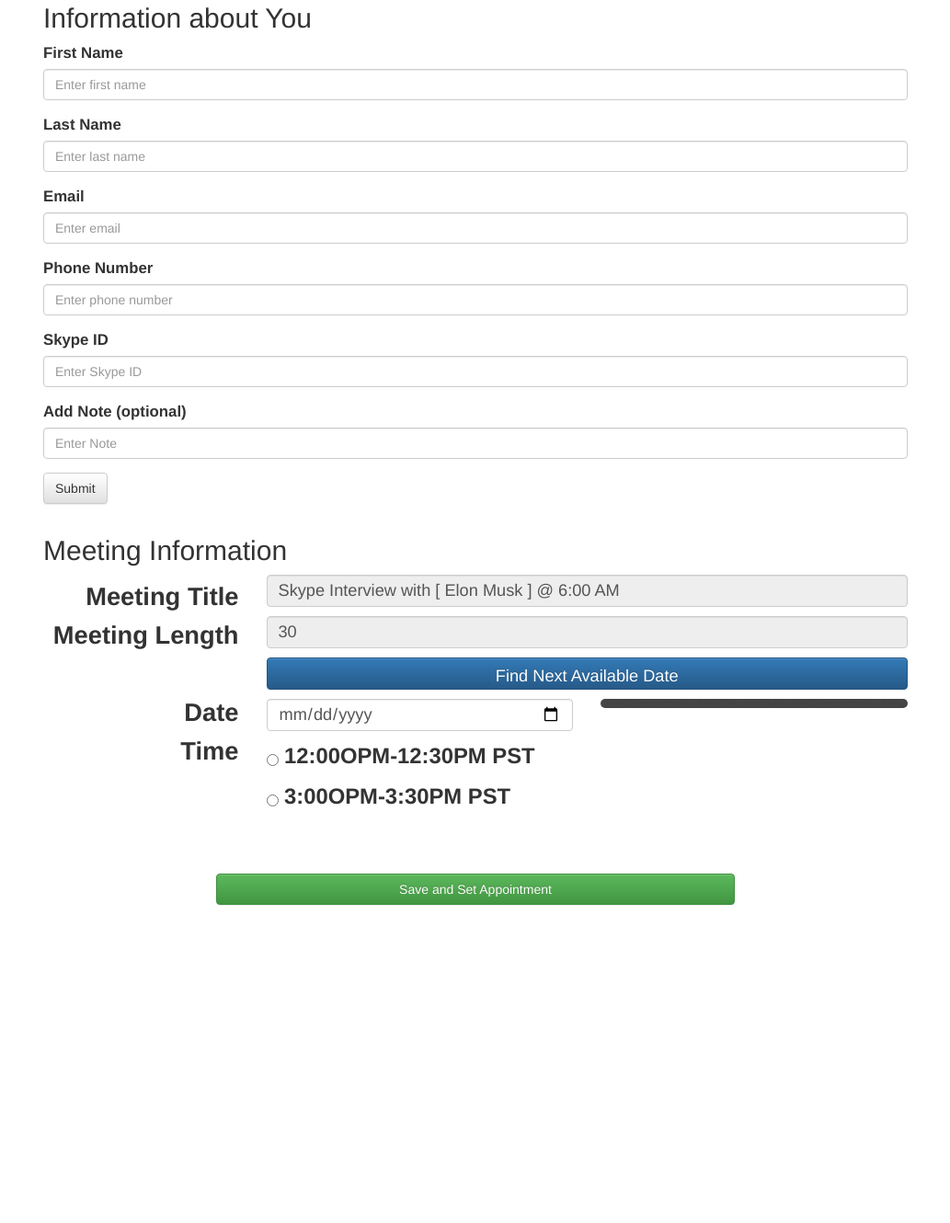
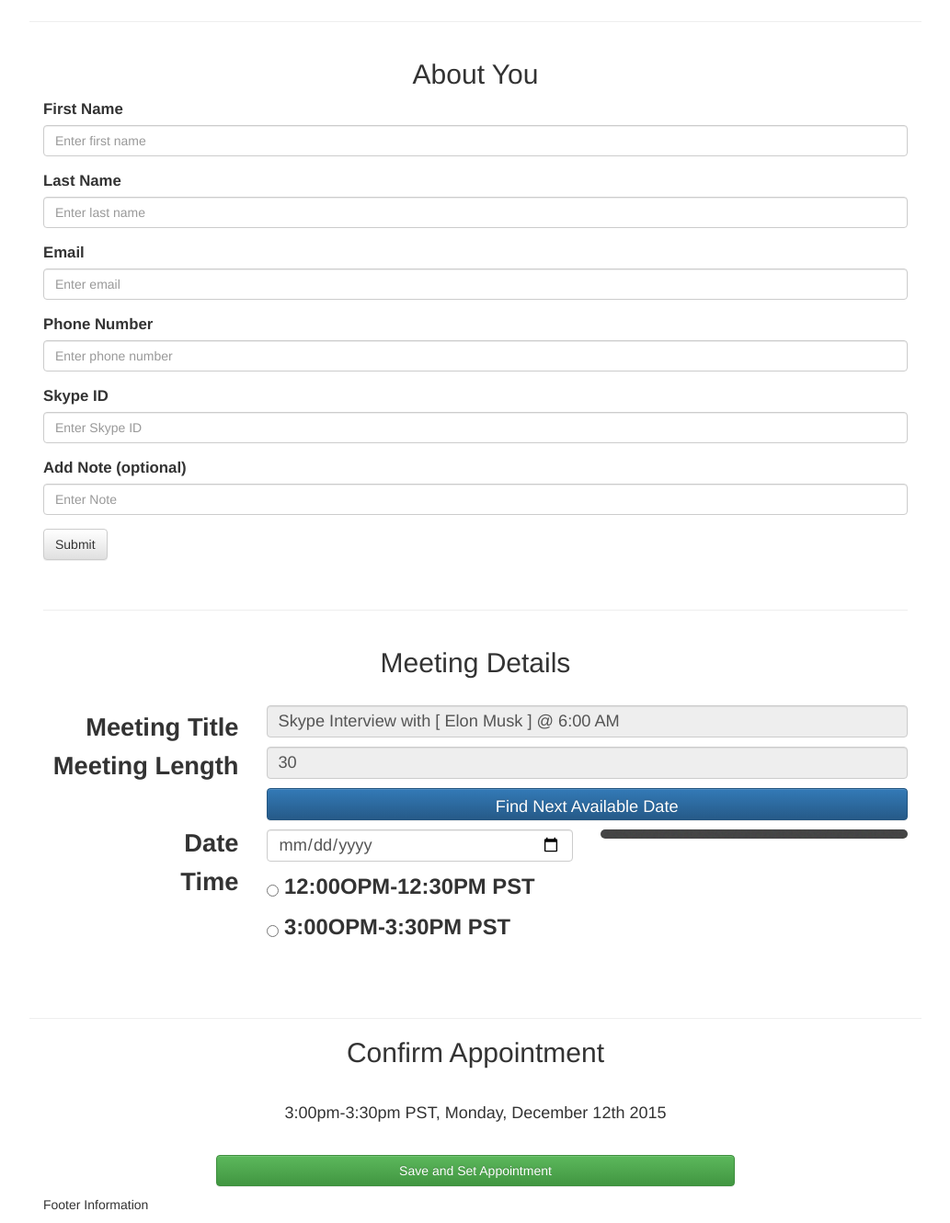
Before and after one commit to keephopealive/Mockup_SchedulingApp, a plain HTML site: page scheduler.html in a window 1280 px wide. Shown: the part 92-1422 px from the top of the page at 92% size, without its empty margins (123-1156 px from the left). Before the commit the page ends 1086 px from the top, so only its background shows below. Drawn offline with nearby package versions, Linux system fonts and the light colour scheme.

Commit message:
completed confirmations sections

```diff
--- a/scheduler.css.less
+++ b/scheduler.css.less
@@ -4,7 +4,9 @@
 	vertical-align: top;
 	// outline: 1px dotted green;
 }
-
+h2, h4{
+	text-align: center;
+}
 body{
 	margin: 0 auto;
 	/*width: 980px;*/
--- a/scheduler.html
+++ b/scheduler.html
@@ -26,8 +26,10 @@
         </div>
 
         <div class="row aboutYou"> <!-- About You Row -->
+            <br>
+            <hr>
            <div class="col-xs-12">
-               <h2>Information about You</h2>
+               <h2>About You</h2>
                <form>
                     <div class="form-group">
                         <label for="inputFirstName">First Name</label>
@@ -55,6 +57,8 @@
                     </div>
                     <button type="submit" class="btn btn-default">Submit</button>
                 </form>
+                <br>
+                <hr>
            </div>
         </div>
 
@@ -64,7 +68,7 @@
                 <div class="row">
 
                     <div class="col-xs-12">
-                        <h2>Meeting Information</h2>
+                        <h2>Meeting Details</h2><br>
                     </div>
 
                 </div>
@@ -115,15 +119,23 @@
 
                 </div>
                 <div class="row">
-
+                    <br>
+                    <hr>
+                    <h2>Confirm Appointment</h2>
+                    <br>
+                    <h4>3:00pm-3:30pm PST, Monday, December 12th 2015</h4>
                     <div class="col-xs-12 actions">
                         <button class="btn btn-success oneBtn">Save and Set Appointment</button>
                     </div>
-
+                    <br>
                 </div>
             </div>
         </div> <!-- END Meeting Info -->
-
+        <div class="row footer">
+            <div class="col-xs-12">
+                <p>Footer Information</p>
+            </div>
+        </div>
     </div>
     <script src="https://ajax.googleapis.com/ajax/libs/jquery/1.7.1/jquery.min.js"></script>
     <script src="js/jquery-ui-datepicker.min.js"></script>
```
Also changed, not shown: editScheduler.html (+9 -7 lines), main.html (+0 -2 lines), scheduler.css.css.
